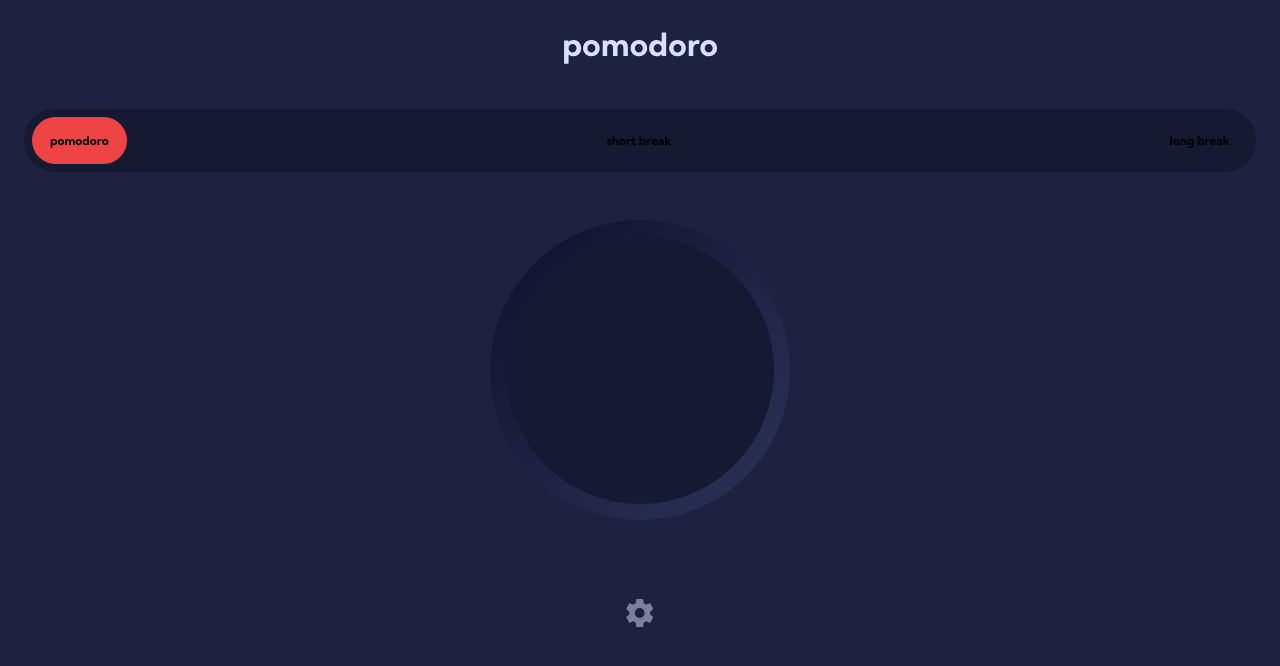
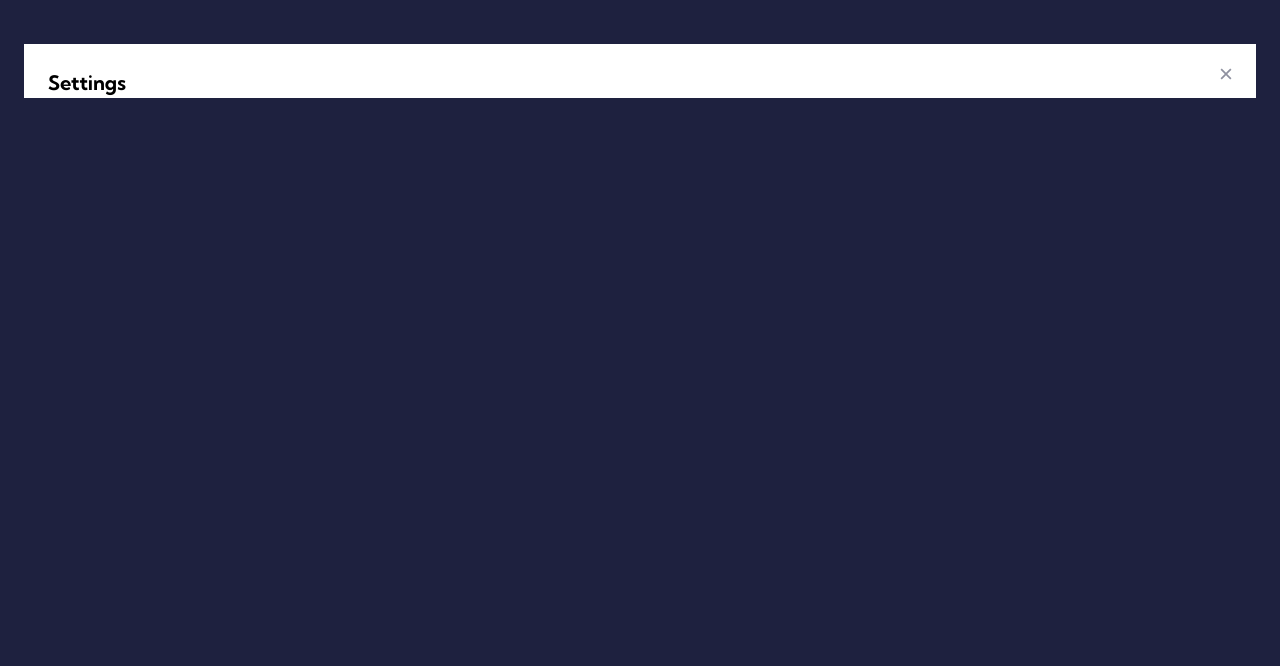
Before and after one commit to lukakhutsishvili/pomodoro-app, a Next.js app: page / in a window 1280 px wide. Shown: the top 666 px of the page. Built offline with nearby package versions, Linux system fonts and the light colour scheme.

Commit message:
started modal page

```diff
--- /dev/null
+++ b/src/app/components/header.tsx
@@ -0,0 +1,42 @@
+"use client";
+
+import { useState } from "react";
+
+const Header = () => {
+  const [name, setName] = useState("pomodoro");
+  const bgColor = " #f87070";
+
+  return (
+    <div className="mt-[45px] h-[63px] p-2 flex justify-between rounded-[31px] bg-darkBlue">
+      <div
+        onClick={() => setName("pomodoro")}
+        className={`px-[18px] flex items-center  rounded-[26px] cursor-pointer`}
+        style={{
+          backgroundColor: name === "pomodoro" ? bgColor : "transparent",
+        }}
+      >
+        <p className="text-[12px] font-bold">pomodoro</p>
+      </div>
+      <div
+        onClick={() => setName("short break")}
+        className={`px-[18px] flex items-center  rounded-[26px] cursor-pointer`}
+        style={{
+          backgroundColor: name === "short break" ? bgColor : "transparent",
+        }}
+      >
+        <p className="text-[12px] font-bold">short break</p>
+      </div>
+      <div
+        onClick={() => setName("long break")}
+        className={`px-[18px] flex items-center  rounded-[26px] cursor-pointer`}
+        style={{
+          backgroundColor: name === "long break" ? bgColor : "transparent",
+        }}
+      >
+        <p className="text-[12px] font-bold">long break</p>
+      </div>
+    </div>
+  );
+};
+
+export default Header;
--- /dev/null
+++ b/src/app/components/modal.tsx
@@ -0,0 +1,21 @@
+const Modal: React.FC<{ modal: boolean; setModal(arg: boolean): void }> = ({
+  modal,
+  setModal,
+}) => {
+  return (
+    <div
+      className={`${
+        modal ? "block" : "hidden"
+      } w-full min-h-full flex px-6 absolute`}
+    >
+      <div className="bg-white mt-11 px-6 pt-6 w-full ">
+        <div className="flex justify-between">
+          <h1 className="font-bold text-[20px]">Settings</h1>
+          <img onClick={() => setModal(false)} className="h-3" src="/assets/icon-close.svg" />
+        </div>
+      </div>
+    </div>
+  );
+};
+
+export default Modal;
--- a/src/app/page.tsx
+++ b/src/app/page.tsx
@@ -1,30 +1,28 @@
 "use client";
 
 import Image from "next/image";
+import Header from "./components/header";
+import { useState } from "react";
+import Modal from "./components/modal";
 
 export default function Home() {
+  const [modal, setModal] = useState<boolean>(true);
+
   return (
-    <main className="px-6 kumbh-font grid">
-      <div className="mt-8 flex justify-center">
+    <main className="px-6 kumbh-font grid relative">
+      {/* <div className="mt-8 flex justify-center">
         <img src="/assets/logo.svg" alt="Logo" />
       </div>
-      <div className="mt-[45px] h-[63px] p-2 flex justify-between rounded-[31px] bg-darkBlue">
-        <div className="px-[18px] flex items-center bg-red-500 rounded-[26px]">
-          <p className="text-[12px] font-bold">pomodoro</p>
-        </div>
-        <div className="px-[18px] flex items-center rounded-[26px]">
-          <p className="text-[12px] font-bold">short break</p>
-        </div>
-        <div className="px-[18px] flex items-center rounded-[26px]">
-          <p className="text-[12px] font-bold">long break</p>
-        </div>
+      <Header />
+      <div className="w-[300px] h-[300px] rounded-[50%] bg justify-self-center mt-12 p-4 ">
+        <div className="p-[10px] bg-darkBlue h-full rounded-[50%]"></div>
       </div>
-      <div className="w-[300px] h-[300px] rounded-[50%] bg justify-self-center mt-12 p-4 ">
-        <div className="p-[10px] bg-darkBlue h-full rounded-[50%]">
-
-        </div>
-      </div>
-        <img className="justify-self-center mt-[79px]" src="/assets/icon-settings.svg"/>
+      <img
+        onClick={() => setModal(true)}
+        className="justify-self-center mt-[79px] cursor-pointer"
+        src="/assets/icon-settings.svg"
+      /> */}
+      <Modal modal={modal} setModal={setModal} />
     </main>
   );
 }
--- a/tailwind.config.ts
+++ b/tailwind.config.ts
@@ -18,6 +18,9 @@ const config: Config = {
         darkBlue: "#161932",
         activeTxtColor: "#1e213f",
         unactiveTxtColor: "#d7e0ff",
+        lightBlue: "#70f3f8",
+        pink: "#d881f8",
+        pomodoro:" #f87070",
       },
     },
   },
```
